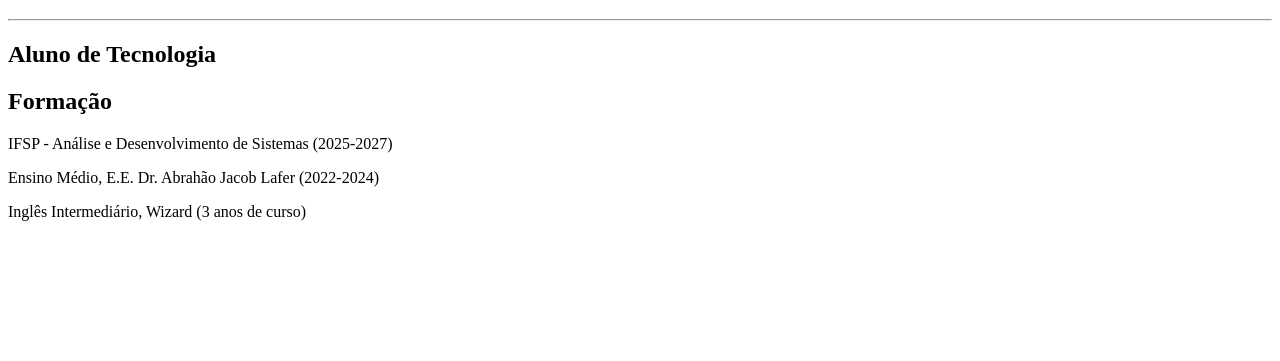
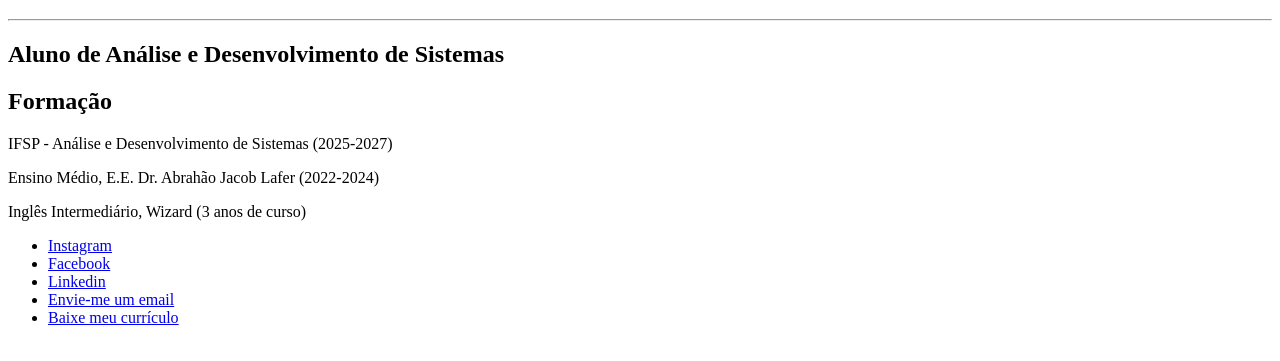
Before and after one commit to yuriesantana/CBTDWEB2, a plain HTML site: page index.html in a window 1280 px wide. Shown: the part 61-422 px from the top of the page. Drawn offline with Linux system fonts and the light colour scheme.

Commit message:
Update index.html

```diff
--- a/index.html
+++ b/index.html
@@ -1,5 +1,5 @@
 <!DOCTYPE html>
-<html lang="en">
+<html lang="pt-br">
 
 <head>
     <style>
@@ -15,11 +15,18 @@
 <body>
     <h1>Yuri S. S. Mendes</h1>
     <hr>
-    <h2>Aluno de Tecnologia</h2>
+    <h2>Aluno de Análise e Desenvolvimento de Sistemas</h2>
     <h2>Formação</h2>
     <p>IFSP - Análise e Desenvolvimento de Sistemas (2025-2027)</p>
     <p>Ensino Médio, E.E. Dr. Abrahão Jacob Lafer (2022-2024)</p>
     <p>Inglês Intermediário, Wizard (3 anos de curso)</p>
+    <ul>
+        <li><a href="https://www.instagram.com/yuriesantana/">Instagram</a></li>
+        <li><a href="https://www.facebook.com/yuriesantanas">Facebook</a></li>
+        <li><a href="https://www.linkedin.com/in/yuri-santana-029709233?_l=pt_BR">Linkedin</a></li>
+        <li><a href="mailto:gimenesigm941@gmail.com">Envie-me um email</a></li>
+        <li><a href="Meu currículo.pdf" download="Meu currículo.pdf">Baixe meu currículo</a></li>
+    </ul>
 </body>
 
 </html>
```
